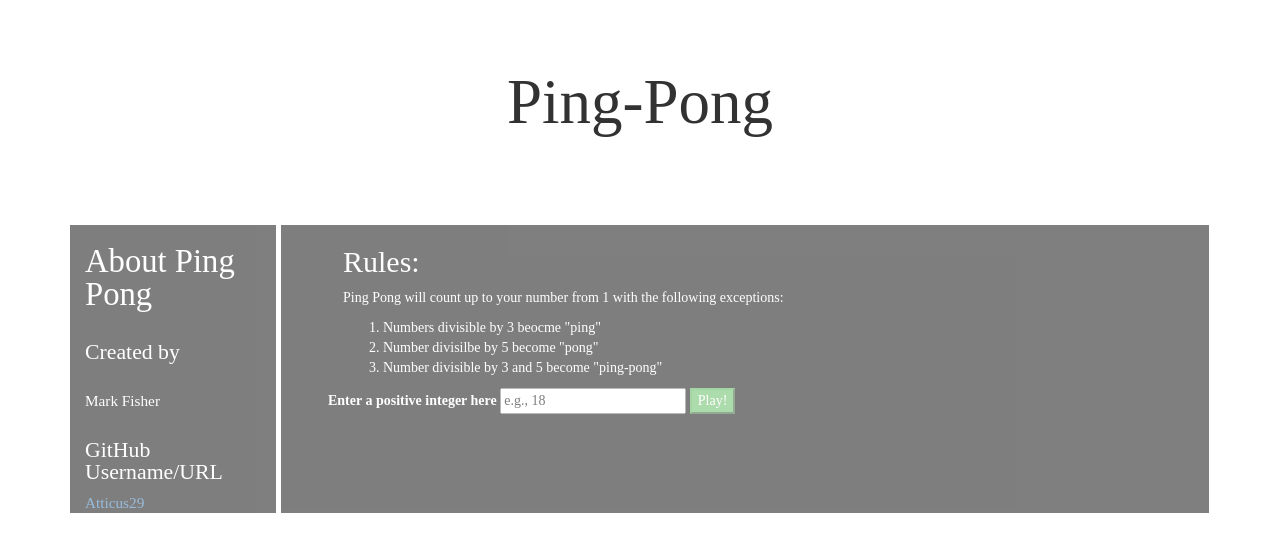
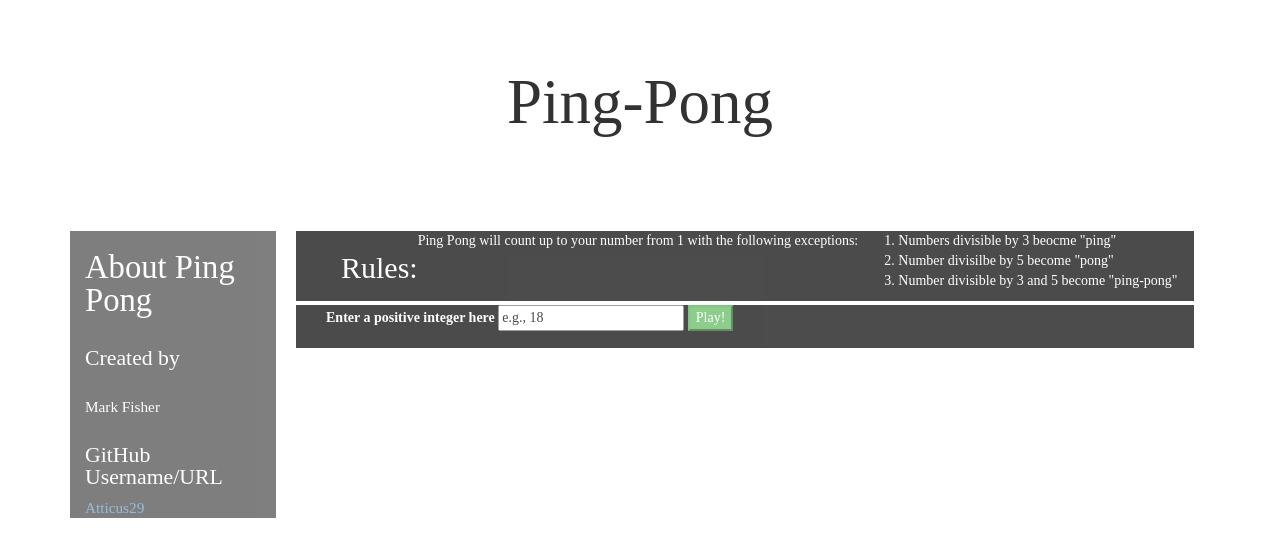
Before and after one commit to Atticus29/pingPong, a plain HTML site: page index.html in a window 1280 px wide. Shown: the top 556 px of the page. Drawn offline with nearby package versions, Linux system fonts and the light colour scheme.

Commit message:
add some sytling to separate the rows in the main-cols div

```diff
--- a/css/styles.css
+++ b/css/styles.css
@@ -4,9 +4,6 @@
 .hiddenResults{
   display: none;
 }
-/*#header{
-  text-align: center;
-}*/
 .jumbotron{
   /*background-color: #f7e0af;*/
   background-color: white;
@@ -49,19 +46,40 @@
   flex-wrap: wrap;
   width: 100%;
   margin-left: 0;
+  margin-bottom: 0.5%;
 }
 .row > [class*='col-'] {
   display: flex;
   flex-direction: column;
 }
-#main-cols{
-  /*margin-left: 1%;*/
+#subrow1{
+  padding-left: 5%;
+  opacity: 0.7;
+  background-color: black;
+  color: white;
+  height: auto;
+}
+#subrow2{
+  padding-left: 5%;
+  opacity: 0.7;
+  background-color: black;
+  color: white;
+  height: auto;
+}
+#subrow3{
+  padding-left: 5%;
+  opacity: 0.7;
+  background-color: black;
+  color: white;
+  height: auto;
+}
+/*#main-cols{
   padding-left: 5%;
   opacity: 0.5;
   background-color: black;
   color: white;
   height: auto;
-}
+}*/
 #usrInput{
   color: black;
 }
--- a/index.html
+++ b/index.html
@@ -27,6 +27,7 @@
         <a href="www.github.com/Atticus29">Atticus29</a>
       </div>
       <div class="col-md-9" id="main-cols">
+        <div class="row" id="subrow1">
           <h2>Rules:</h2>
           <p>Ping Pong will count up to your number from 1 with the following exceptions:</p>
           <ol>
@@ -34,6 +35,8 @@
             <li>Number divisilbe by 5 become "pong"</li>
             <li>Number divisible by 3 and 5 become "ping-pong"</li>
           </ol>
+        </div>
+        <div class="row" id="subrow2">
           <form id="submitForm" class="form-horizontal">
             <div class="form-group">
               <label for="">Enter a positive integer here</label>
@@ -41,6 +44,8 @@
               <button type="submit" class="btn-success" id="submitBtn">Play!</button>
             </div>
           </form>
+        </div>
+        <div class="row" id="subrow3">
           <div class="hiddenResults">
             <ul id="hiddenResultList">
             </ul>
@@ -48,5 +53,6 @@
         </div>
       </div>
     </div>
+  </div>
 </body>
 </html>
```
Lines whose indentation alone changed are shown as unchanged.
